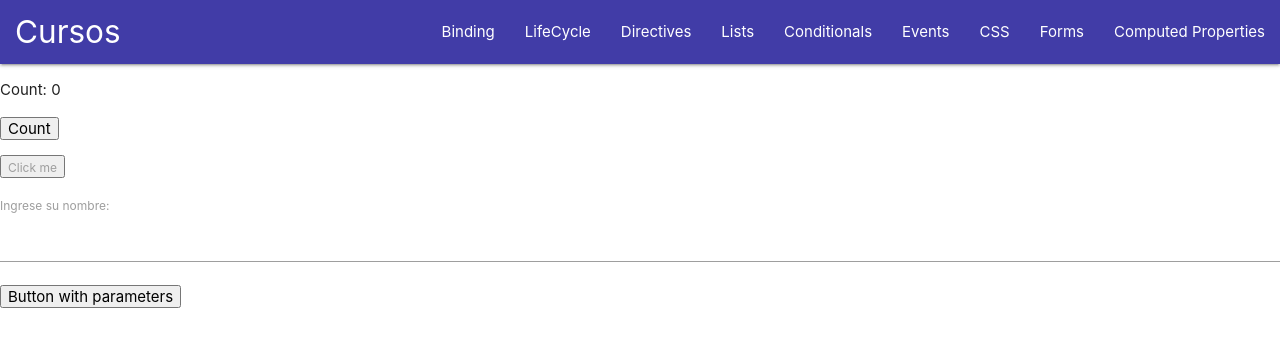
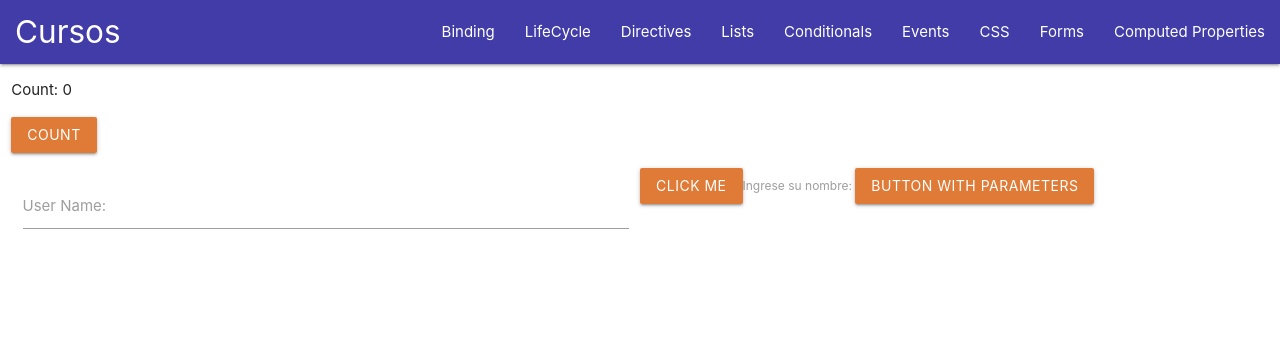
Before and after one commit to Axa-Rivera/vue-test, a Vue app: page /events in a window 1280 px wide. Shown: the top 346 px of the page. Built offline with nearby package versions, Linux system fonts and the light colour scheme.

Commit message:
Formateo de condiciones, eventos y css

```diff
--- a/src/views/CSSView.vue
+++ b/src/views/CSSView.vue
@@ -1,5 +1,6 @@
 <template>
-  <div class="wrapper">
+  <div class="row">
+    <div class="col s12">
       <h2>Simple Conditional CSS</h2>
       <div :class="{ alert: flag }">Some Text</div>
 
@@ -11,9 +12,10 @@
 
       <h2>Styles</h2>
       <div :style="{ fontSize: fontSize + 'px', color: fontColor }">Some Text</div>
-    <button type="button" @click="changeFont">
-      {{ flagFont ? 'Change Font' : 'Revert Font' }}
-    </button>
+      <a class="waves-effect waves-light btn" @click="changeFont">
+        {{ flagFont ? 'Change Font' : 'Revert Font' }}</a
+      >
+    </div>
   </div>
 </template>
 
@@ -24,7 +26,7 @@ export default {
       flag: true,
       hasError: true,
       fontSize: 15,
-      fontColor: 'white',
+      fontColor: 'blue',
       flagFont: true,
       classObject: {
         success: true,
@@ -39,7 +41,7 @@ export default {
         this.fontColor = 'blueviolet'
       } else {
         this.fontSize = 15
-        this.fontColor = 'white'
+        this.fontColor = 'blue'
       }
       this.flagFont = !this.flagFont
     }
--- a/src/views/ConditionalsView.vue
+++ b/src/views/ConditionalsView.vue
@@ -1,24 +1,30 @@
-<template lang="">
-  <div>
+<template>
+  <div class="row">
+    <div class="col s6">
       <h2>V-If</h2>
       <label>
-      <input type="checkbox" id="checkbox-vif" title="checkBox" v-model="checked" />
-      {{ checked ? 'True' : 'False' }}
+        <input type="checkbox" class="filled-in" v-model="checked" id="checkbox-vif" />
+        <span>{{ checked ? 'True' : 'False' }}</span>
       </label>
       <div v-if="checked">
         <p>Ahora me puedes ver</p>
-      <button type="button">Button If</button>
+        <a class="waves-effect waves-light btn-small">Button If</a>
       </div>
       <p v-else>Yo soy el else</p>
       <label>Value: {{ checked }}</label>
-    <p><button type="button" @click="validateChecked">Button Checked</button></p>
+      <p>
+        <a class="waves-effect waves-light btn-small" @click="validateChecked">Button Checked</a>
+      </p>
+    </div>
 
+    <div class="col s6">
       <h2>V-Show</h2>
       <label>
-      <input type="checkbox" id="checkbox-vshow" title="checkedShow" v-model="checkedShow" />
-      {{ checkedShow ? 'True' : 'False' }}
+        <input type="checkbox" id="checkbox-vshow" v-model="checkedShow" />
+        <span>{{ checkedShow ? 'True' : 'False' }}</span>
       </label>
       <p v-show="checkedShow">Ahora me puedes ver</p>
+    </div>
   </div>
 </template>
 <script>
--- a/src/views/EventsView.vue
+++ b/src/views/EventsView.vue
@@ -1,17 +1,27 @@
 <template>
-  <div class="wrapper">
-    <p>Count: {{ count }}</p>
-    <p>
-      <button type="button" v-on:click="fnCount">Count</button>
-    </p>
-    <button>
-      <label @click.once="fnLog">Click me</label>
-    </button>
-    <p>
+  <div class="row">
+    <div class="col s12">
+      <p>Count: {{ count }}</p>
+      <p>
+        <a class="waves-effect waves-light btn" @click="fnCount">Count</a>
+      </p>
+      <a class="waves-effect waves-light btn" @click.once="fnLog">Click me </a>
+
       <label @copy="fnCopy">Ingrese su nombre: </label>
-      <input type="text" @keyup.enter="fnEnter" v-model="username" />
-    </p>
-    <button type="button" @dblclick="fnDbClick($event, 'Hi')">Button with parameters</button>
+      <div class="input-field col s6">
+        <input
+          id="username"
+          type="text"
+          class="validate"
+          v-model="username"
+          @keyup.enter="fnEnter"
+        />
+        <label for="username">User Name:</label>
+      </div>
+      <a class="waves-effect waves-light btn" @dblclick="fnDbClick($event, 'Hi')"
+        >Button with parameters</a
+      >
+    </div>
   </div>
 </template>
 
```
Lines whose indentation alone changed are shown as unchanged.
